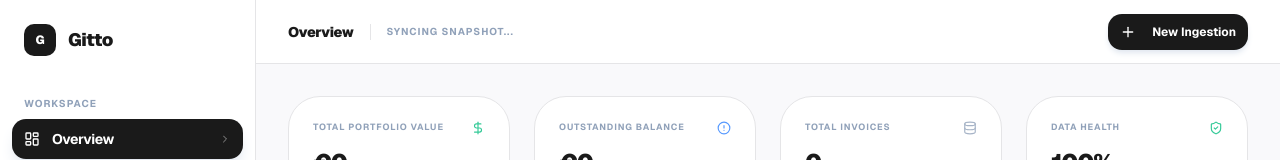
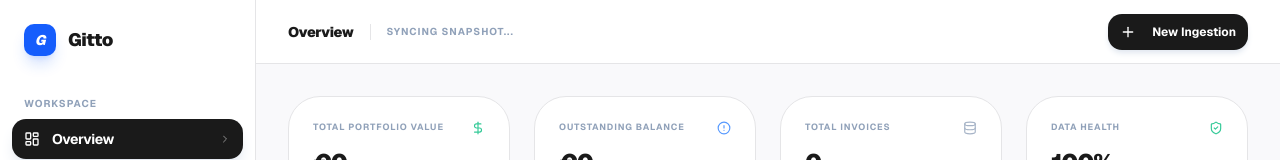
Before and after one commit to 6aRy10/Gitto, a Next.js app: page /app in a window 1280 px wide. Shown: the top 160 px of the page. Built offline with nearby package versions, Linux system fonts and the light colour scheme; no server answers.

Commit message:
Branding: Updated all logo instances to match the new blue/italic visual identity

```diff
--- a/src/app/about/page.tsx
+++ b/src/app/about/page.tsx
@@ -18,7 +18,7 @@ export default function About() {
       <nav className="fixed top-0 left-0 right-0 z-[60] bg-[#0A0A0B]/80 backdrop-blur-md border-b border-white/5 px-8 py-5">
         <div className="max-w-[1400px] mx-auto flex items-center justify-between">
           <Link href="/" className="flex items-center gap-2 group">
-            <div className="h-6 w-6 rounded bg-white flex items-center justify-center text-black font-black text-[10px]">G</div>
+            <div className="h-6 w-6 rounded-lg bg-blue-600 flex items-center justify-center text-white font-black text-[12px] italic">G</div>
             <span className="font-bold text-lg tracking-[-0.04em] text-white uppercase italic">Gitto</span>
           </Link>
           <div className="flex items-center gap-8">
@@ -135,7 +135,7 @@ export default function About() {
         <div className="max-w-[1400px] mx-auto grid grid-cols-1 md:grid-cols-4 gap-20">
           <div className="space-y-10">
             <div className="flex items-center gap-2">
-              <div className="h-6 w-6 rounded bg-white flex items-center justify-center text-black font-black text-[10px]">G</div>
+              <div className="h-6 w-6 rounded-lg bg-blue-600 flex items-center justify-center text-white font-black text-[12px] italic">G</div>
               <span className="font-bold text-lg tracking-[-0.04em] text-white uppercase italic">Gitto</span>
             </div>
             <div className="space-y-2 text-[11px] font-black uppercase tracking-[0.2em] text-slate-500">
--- a/src/app/app/page.tsx
+++ b/src/app/app/page.tsx
@@ -154,8 +154,8 @@ export default function Dashboard() {
       {/* Sidebar - Harvey Aesthetic */}
       <aside className="w-64 border-r border-[#E5E5E7] bg-white flex flex-col shrink-0">
         <div className="p-6 flex items-center gap-3">
-          <div className="h-8 w-8 bg-[#1A1A1A] rounded-lg flex items-center justify-center">
-            <span className="text-white font-black text-xs">G</span>
+          <div className="h-8 w-8 bg-blue-600 rounded-lg flex items-center justify-center shadow-lg shadow-blue-600/20">
+            <span className="text-white font-black text-sm italic">G</span>
           </div>
           <span className="text-lg font-black tracking-tight text-[#1A1A1A]">Gitto</span>
         </div>
--- a/src/app/contact/page.tsx
+++ b/src/app/contact/page.tsx
@@ -36,7 +36,7 @@ export default function Contact() {
       <nav className="fixed top-0 left-0 right-0 z-[60] bg-[#0A0A0B]/80 backdrop-blur-md border-b border-white/5 px-8 py-5">
         <div className="max-w-[1400px] mx-auto flex items-center justify-between">
           <Link href="/" className="flex items-center gap-2 group">
-            <div className="h-6 w-6 rounded bg-white flex items-center justify-center text-black font-black text-[10px]">G</div>
+            <div className="h-6 w-6 rounded-lg bg-blue-600 flex items-center justify-center text-white font-black text-[12px] italic">G</div>
             <span className="font-bold text-lg tracking-[-0.04em] text-white uppercase italic">Gitto</span>
           </Link>
           <div className="flex items-center gap-8">
--- a/src/app/page.tsx
+++ b/src/app/page.tsx
@@ -29,7 +29,7 @@ export default function Landing() {
         <div className="max-w-[1400px] mx-auto flex items-center justify-between">
           <div className="flex items-center gap-12">
             <Link href="/" className="flex items-center gap-2 group">
-              <div className="h-6 w-6 rounded bg-white flex items-center justify-center text-black font-black text-[10px]">G</div>
+              <div className="h-6 w-6 rounded-lg bg-blue-600 flex items-center justify-center text-white font-black text-[12px] italic">G</div>
               <span className="font-bold text-lg tracking-[-0.04em] text-white uppercase italic">Gitto</span>
             </Link>
             <div className="hidden lg:flex items-center gap-8 text-[11px] font-black uppercase tracking-[0.2em] text-slate-500">
@@ -293,10 +293,10 @@ export default function Landing() {
                             <div className="text-[10px] font-black text-white">€{12000 * i},000</div>
                             <div className="text-[8px] font-bold text-slate-500 uppercase">Incoming_Wire</div>
                           </div>
-                        </div>
-                      </div>
-                    ))}
-                  </div>
+              </div>
+            </div>
+          ))}
+        </div>
 
                   <div className="absolute left-1/2 top-1/2 -translate-x-1/2 -translate-y-1/2 z-0">
                     <Zap className="h-12 w-12 text-blue-500 animate-pulse opacity-50" />
@@ -333,7 +333,7 @@ export default function Landing() {
                    </div>
 
                    <div className="flex gap-4 animate-fade-in-up" style={{ animationDelay: '1s' }}>
-                      <div className="h-10 w-10 rounded-xl bg-blue-500 flex items-center justify-center text-white font-black text-xs">G</div>
+                      <div className="h-10 w-10 rounded-xl bg-blue-600 flex items-center justify-center text-white font-black text-sm italic shadow-lg shadow-blue-600/20">G</div>
                       <div className="flex-1 bg-blue-600/10 border border-blue-500/20 p-8 rounded-3xl space-y-4">
                         <div className="h-2 w-3/4 bg-blue-400/30 rounded-full animate-shimmer" />
                         <div className="h-2 w-1/2 bg-blue-400/30 rounded-full animate-shimmer" style={{ animationDelay: '0.2s' }} />
@@ -463,7 +463,7 @@ export default function Landing() {
         <div className="max-w-[1400px] mx-auto grid grid-cols-1 md:grid-cols-4 gap-20">
           <div className="space-y-10">
             <div className="flex items-center gap-2">
-              <div className="h-6 w-6 rounded bg-white flex items-center justify-center text-black font-black text-[10px]">G</div>
+              <div className="h-6 w-6 rounded-lg bg-blue-600 flex items-center justify-center text-white font-black text-[12px] italic">G</div>
               <span className="font-bold text-lg tracking-[-0.04em] text-white uppercase italic">Gitto</span>
             </div>
             <div className="space-y-2 text-[11px] font-black uppercase tracking-[0.2em] text-slate-500">
```
